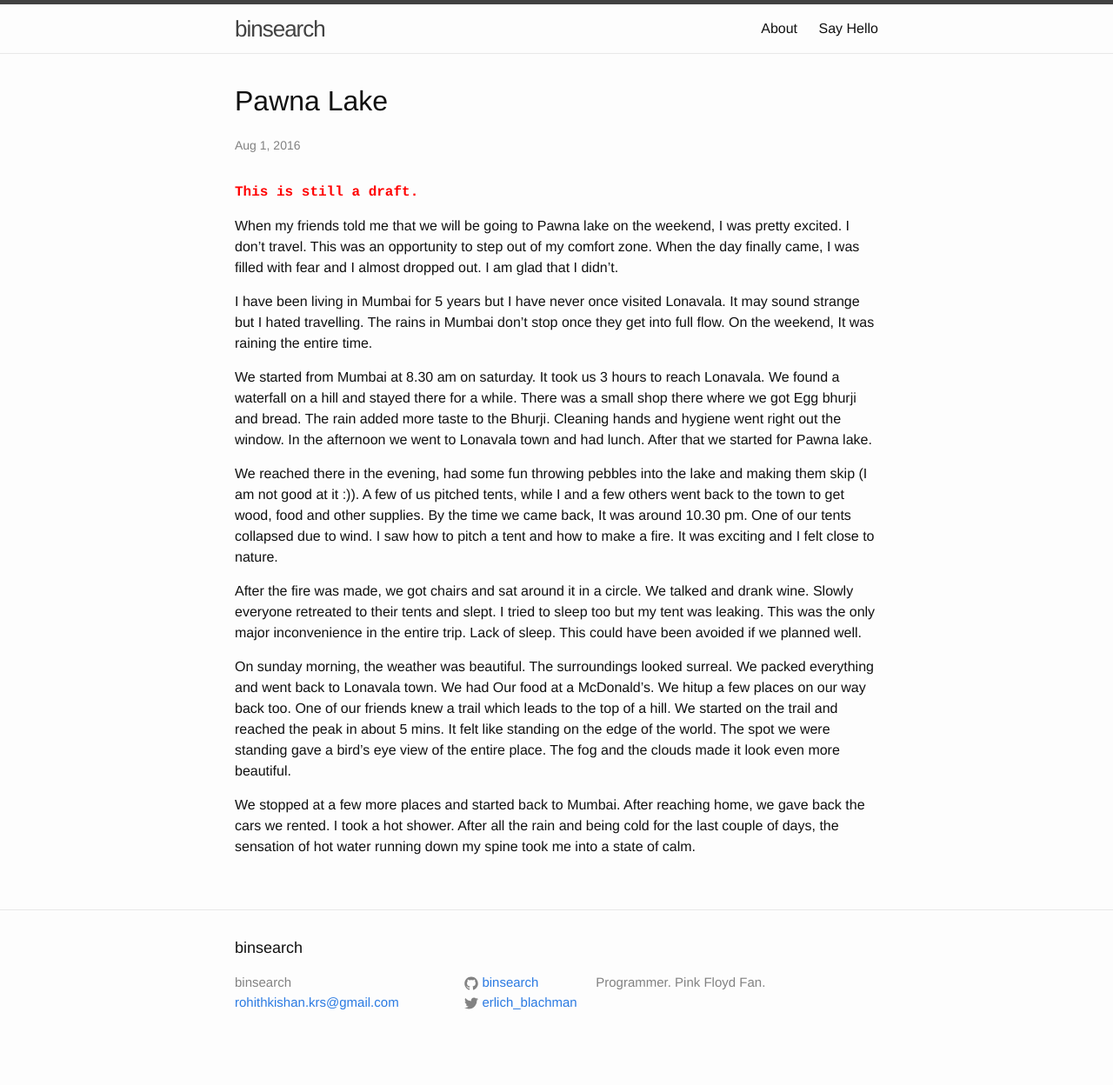
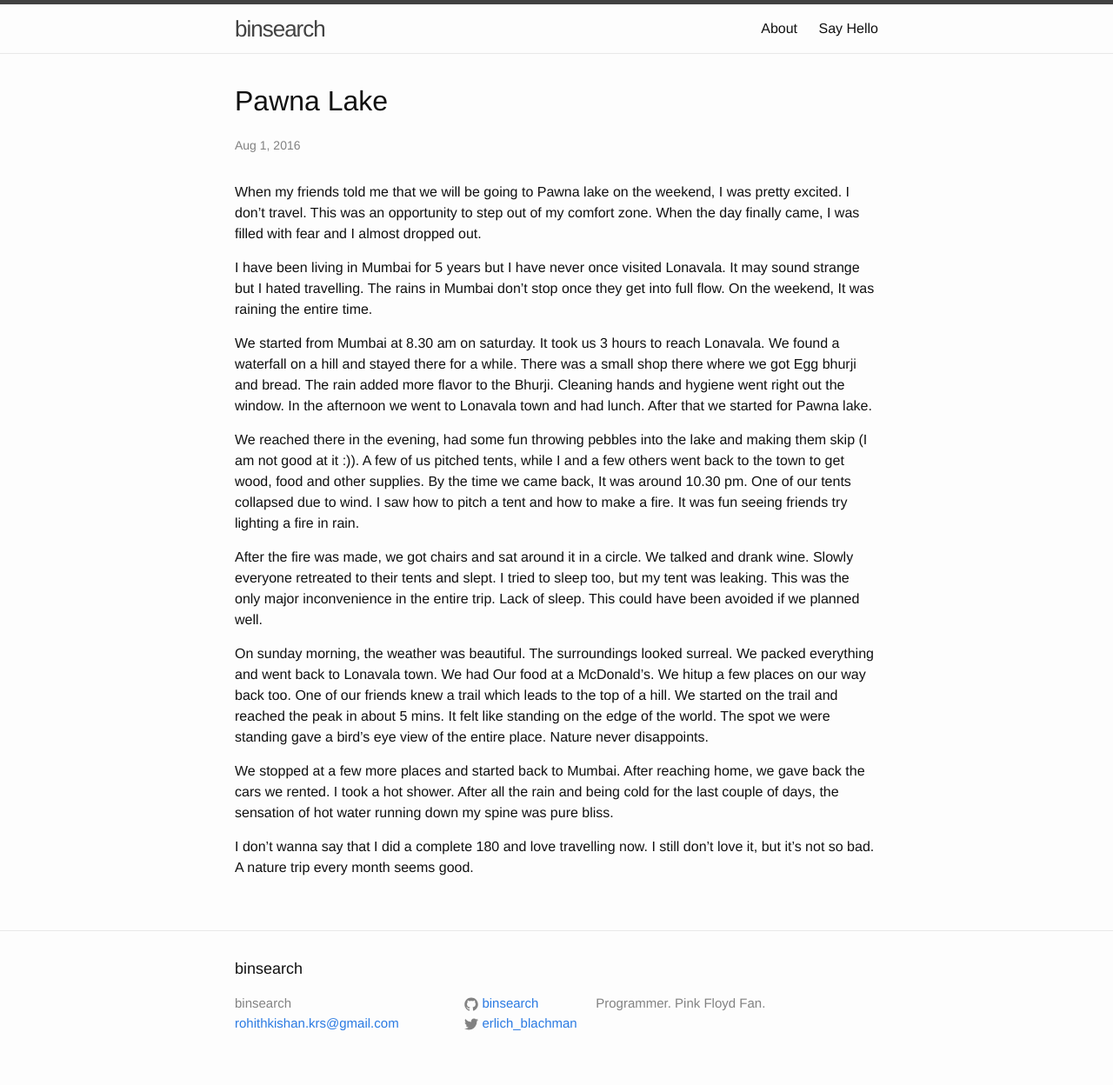
Before and after one commit to binsearch/binsearch.github.io, a Jekyll site: the page built from _posts/2016-08-01-pawna-lake.markdown, in a window 1280 px wide. Shown: the whole page at 87% size. Built offline with Jekyll 4.4.1, drawn with Linux system fonts in a browser that asks for light colours; before the commit the page ends 1224 px from its top, so only the background shows below that.

Commit message:
add new post, complete drafts

```diff
--- a/_config.yml
+++ b/_config.yml
@@ -17,3 +17,4 @@ github_username: binsearch
 
 # Build settings
 markdown: kramdown
+future: true
--- a/_posts/2016-08-01-pawna-lake.markdown
+++ b/_posts/2016-08-01-pawna-lake.markdown
@@ -3,14 +3,13 @@ layout: post
 title:  "Pawna Lake"
 date:   2016-08-01 19:03:30 +0530
 categories: travel
-unfinished: true
+unfinished: false
 ---
 
 
 When my friends told me that we will be going to Pawna lake on the weekend, I was
 pretty excited. I don't travel. This was an opportunity to step out of my comfort
 zone. When the day finally came, I was filled with fear and I almost dropped out.
-I am glad that I didn't.
 
 I have been living in Mumbai for 5 years but I have never once visited Lonavala. It may
 sound strange but I hated travelling. The rains in Mumbai don't stop once they get
@@ -19,7 +18,7 @@ into full flow. On the weekend, It was raining the entire time.
 We started from Mumbai at 8.30 am on saturday. It took us 3 hours
 to reach Lonavala. We found a waterfall on a hill and stayed there for a while.
 There was a small shop there where we got Egg bhurji and bread. The rain added more
-taste to the Bhurji. Cleaning hands and hygiene went right out the window.
+flavor to the Bhurji. Cleaning hands and hygiene went right out the window.
 In the afternoon we went to Lonavala town and had lunch. After that we started for
 Pawna lake.
 
@@ -27,10 +26,10 @@ We reached there in the evening, had some fun throwing pebbles into the lake and
 them skip (I am not good at it :)). A few of us pitched tents, while I and a few others
 went back to the town to get wood, food and other supplies. By the time we came back,
 It was around 10.30 pm. One of our tents collapsed due to wind. I saw how to pitch a
-tent and how to make a fire. It was exciting and I felt close to nature.
+tent and how to make a fire. It was fun seeing friends try lighting a fire in rain.
 
 After the fire was made, we got chairs and sat around it in a circle. We talked and
-drank wine. Slowly everyone retreated to their tents and slept. I tried to sleep too
+drank wine. Slowly everyone retreated to their tents and slept. I tried to sleep too,
 but my tent was leaking. This was the only major inconvenience in the entire trip. Lack
 of sleep. This could have been avoided if we planned well.
 
@@ -40,11 +39,13 @@ Our food at a McDonald's. We hitup a few places on our way back too.
 One of our friends knew a trail which leads to the top of a hill. We
 started on the trail and reached the peak in about 5 mins.
 It felt like standing on the edge of the world. The spot we were standing
-gave a bird's eye view of the entire place. The fog and the clouds made
-it look even more beautiful.
+gave a bird's eye view of the entire place. Nature never disappoints.
 
 We stopped at a few more places and started back to Mumbai. After
 reaching home, we gave back the cars we rented. I took a hot shower.
 After all the rain and being cold for the last couple of days, the
-sensation of hot water running down my spine took me into a state of
-calm.
+sensation of hot water running down my spine was pure bliss.
+
+I don't wanna say that I did a complete 180 and love travelling now.
+I still don't love it, but it's not so bad. A nature trip every month
+seems good.
```
Also changed, not shown: _posts/2016-09-27-whats-up.markdown (renamed from _posts/whats-up.markdown, +31 -0 lines).
